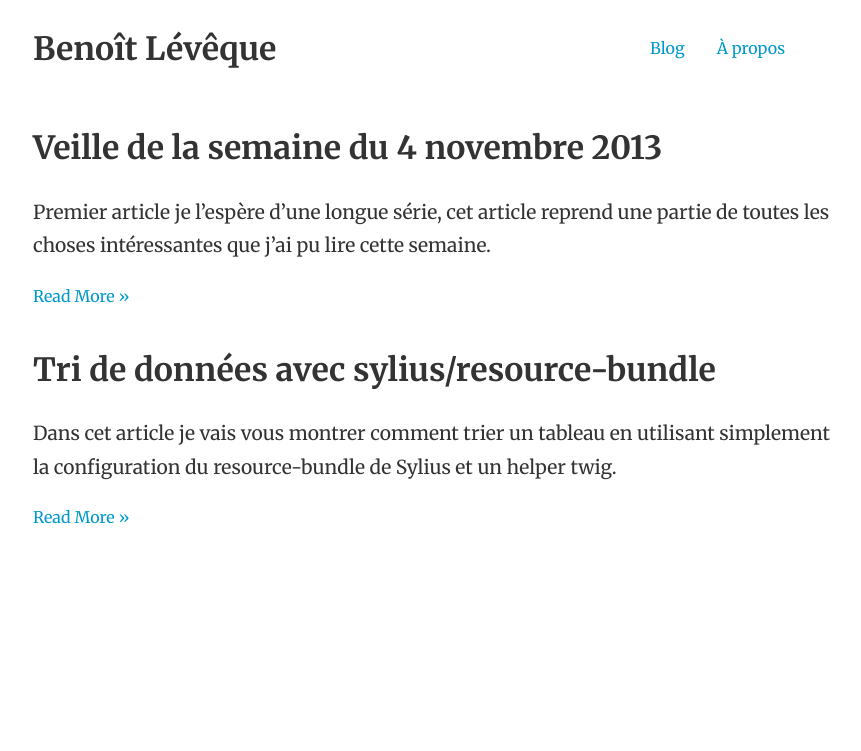
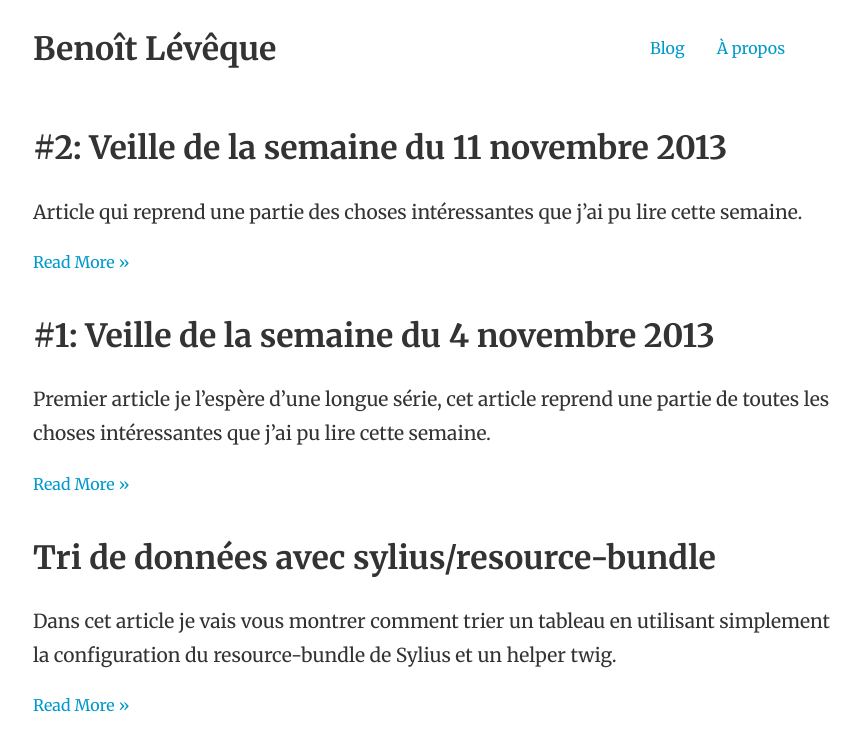
Before and after one commit to BenoitLeveque/benoitleveque.github.io, a Jekyll site: the page built from index.html, in a window 1280 px wide. Shown: the top 751 px of the page, without its empty margins (207-1068 px from the left). Built offline with Jekyll 4.4.1, drawn with Linux system fonts in a browser that asks for light colours; Markdown is read by kramdown in place of the engine named in the settings.

Commit message:
Ajout de l'article de veille de la semaine du 11 novembre

```diff
--- a/_posts/2013-11-08-veille-semaine-du-4-novembre.markdown
+++ b/_posts/2013-11-08-veille-semaine-du-4-novembre.markdown
@@ -1,6 +1,6 @@
 ---
 layout: post
-title:  "Veille de la semaine du 4 novembre 2013"
+title:  "#1: Veille de la semaine du 4 novembre 2013"
 date:   2013-11-08 11:12:00
 ---
 
--- /dev/null
+++ b/_posts/2013-11-15-veille-semaine-du-11-novembre.markdown
@@ -0,0 +1,21 @@
+---
+layout: post
+title:  "#2: Veille de la semaine du 11 novembre 2013"
+date:   2013-11-15 11:12:00
+---
+
+Article qui reprend une partie des choses intéressantes que j'ai pu lire cette semaine.
+
+
++ [Fluent Interfaces are Evil][fluent_interfaces_are_evil]
++ [DDD with Symfony2: Basic Persistence & Testing][ddd_symfony2]
++ [Want to develop the best product? Learn to say “no” to good ideas][learn_to_say_no]
++ [L’avenir de PHP vu par Pascal Martin][avenir_php]
++ [Affectation des tâches dans un projet scrum][are_you_agile]
+
+
+[fluent_interfaces_are_evil]: http://ocramius.github.io/blog/fluent-interfaces-are-evil/
+[ddd_symfony2]: http://williamdurand.fr/2013/11/13/ddd-with-symfony2-basic-persistence-and-testing/
+[learn_to_say_no]: http://qz.com/117868/want-to-develop-the-best-product-learn-to-say-no-to-good-ideas/
+[avenir_php]: http://blog.mageekbox.net/?post/2013/11/15/L-avenir-de-PHP-vu-par-Pascal-Martin
+[are_you_agile]: http://www.areyouagile.com/2013/09/affectation-des-taches-dans-un-projet-scrum/
```
